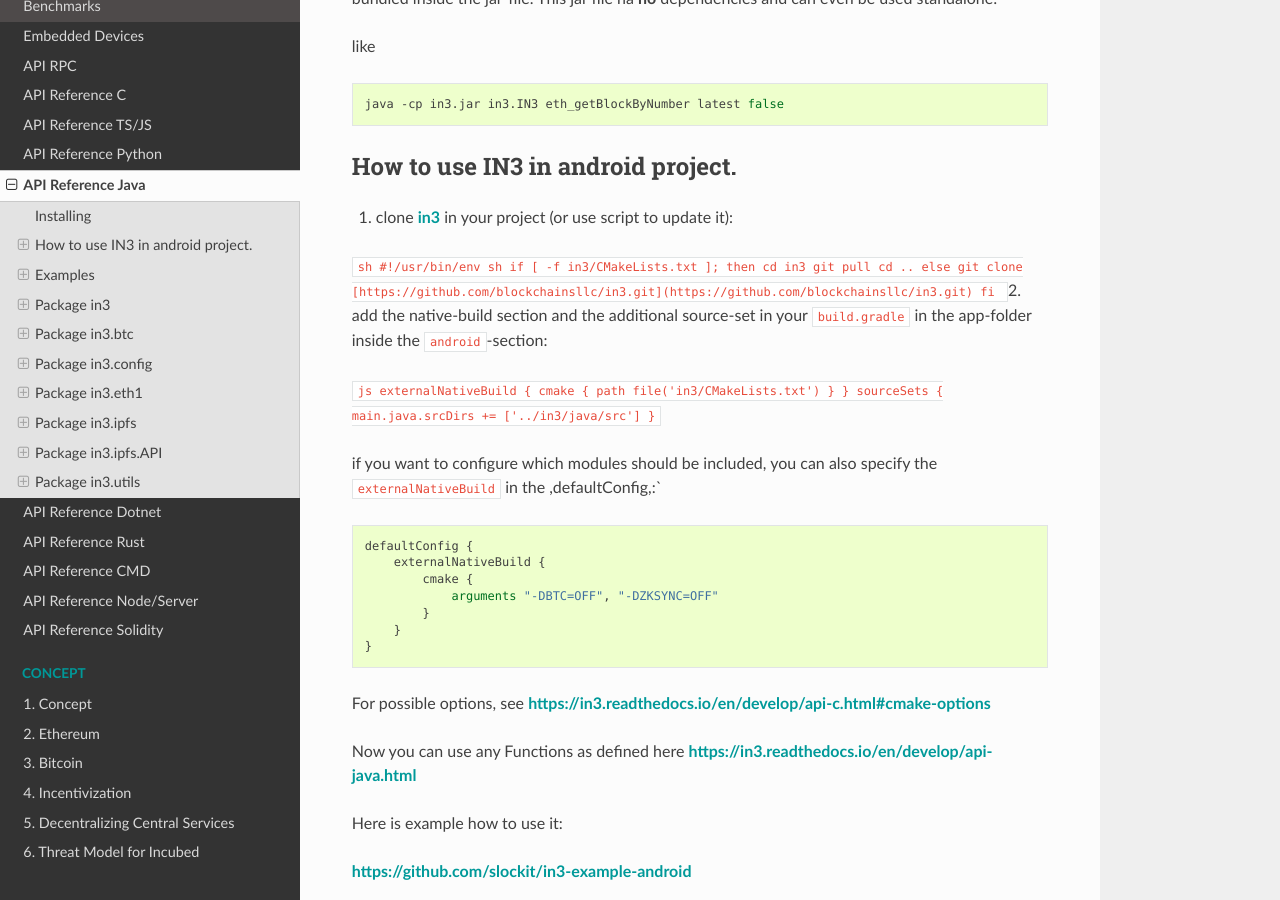
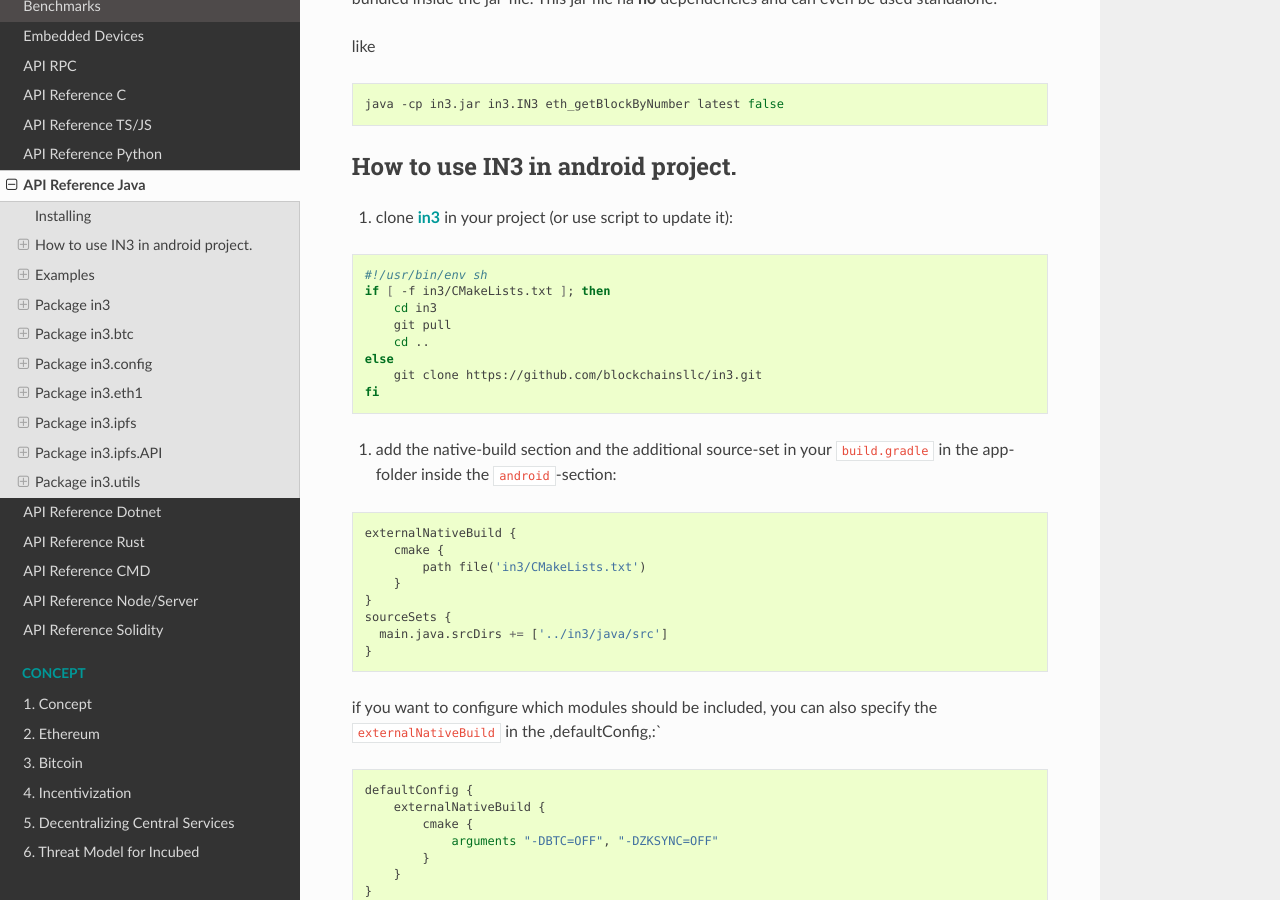
Before and after one commit to blockchainsllc/in3-docs, a Sphinx documentation site: the page built from docs/api-java.md, in a window 1280 px wide and 900 px high, scrolled down 253 px. Built offline with Sphinx 7.4.7 and the Read the Docs theme 2.0.0, drawn with Linux system fonts in a browser that asks for light colours; some of the changed lines change nothing that is shown.

Commit message:
fix android doc

````diff
--- a/docs/api-java.md
+++ b/docs/api-java.md
@@ -14,11 +14,28 @@ java -cp in3.jar in3.IN3 eth_getBlockByNumber latest false
 
 1. clone [in3](https://github.com/blockchainsllc/in3.git) in your project (or use script to update it):
 
-```sh #!/usr/bin/env sh if [ -f in3/CMakeLists.txt ]; then cd in3 git pull cd .. else git clone [https://github.com/blockchainsllc/in3.git](https://github.com/blockchainsllc/in3.git) fi ```
+```sh
+#!/usr/bin/env sh
+if [ -f in3/CMakeLists.txt ]; then
+    cd in3
+    git pull
+    cd ..
+else
+    git clone https://github.com/blockchainsllc/in3.git
+fi
+```
 2. add the native-build section and the additional source-set in your `build.gradle` in the app-folder inside the `android`-section:
 
-```js externalNativeBuild { cmake { path file('in3/CMakeLists.txt') } } sourceSets { main.java.srcDirs += ['../in3/java/src'] } ```
-
+```js
+externalNativeBuild {
+    cmake {
+        path file('in3/CMakeLists.txt')
+    }
+}
+sourceSets {
+  main.java.srcDirs += ['../in3/java/src']
+}
+```
 if you want to configure which modules should be included, you can also specify the `externalNativeBuild` in the ,defaultConfig,:`
 
 ```js
````
